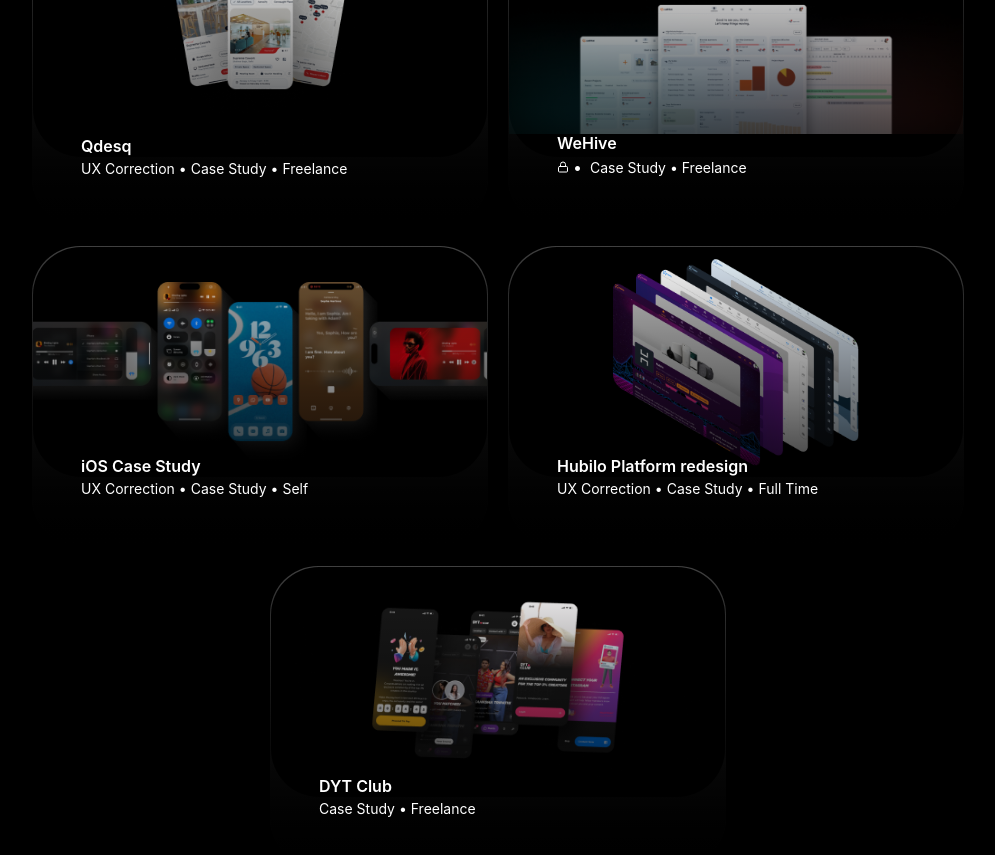
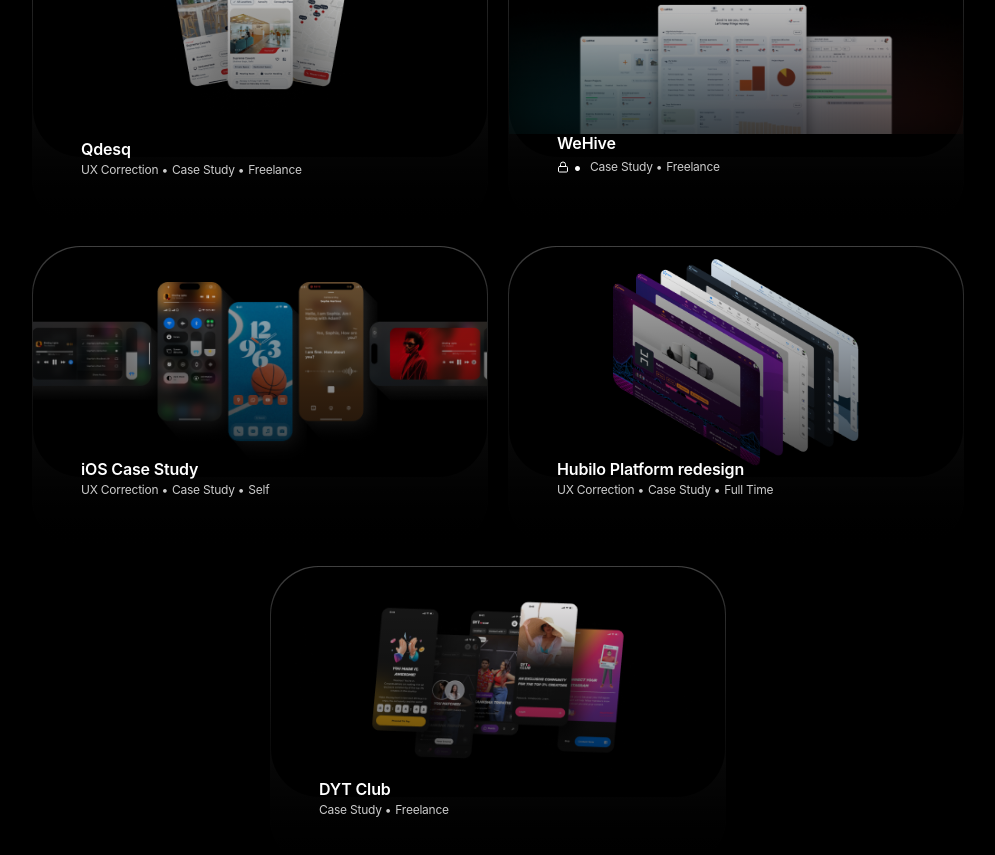
Before and after one commit to PriyanshuGupta28/thejitu, a React (Vite) app: page / in a window 1280 px wide. Shown: the part 1300-2155 px from the top of the page, without its empty margins (142-1137 px from the left). Built offline with nearby package versions, Linux system fonts and the light colour scheme; a web font is replaced by a local one.

Commit message:
Update GifBackgroundCard.tsx

```diff
--- a/src/components/GifBackgroundCard/GifBackgroundCard.tsx
+++ b/src/components/GifBackgroundCard/GifBackgroundCard.tsx
@@ -24,7 +24,9 @@
           />
         </div>
         <div className="w-full h-full flex flex-col items-left justify-end text-white relative z-10 ">
-          <h1 className="text-[16px] font-semibold">{title}</h1>
+          <h1 className="text-[16px] font-semibold tracking-[-0.16px]">
+            {title}
+          </h1>
           <p className="flex items-center">
             {icon && (
               <span className="mr-2 flex items-center gap-1">
@@ -33,7 +35,10 @@
               </span>
             )}
             {description?.map((d, i) => (
-              <span key={i} className="mr-1 font-normal text-[14px]">
+              <span
+                key={i}
+                className="mr-1 font-normal text-[12px] tracking-[-0.24px] text-white/80 leading-[18px]"
+              >
                 {d} {description?.length - 1 === i ? "" : "•"}
               </span>
             ))}
```
